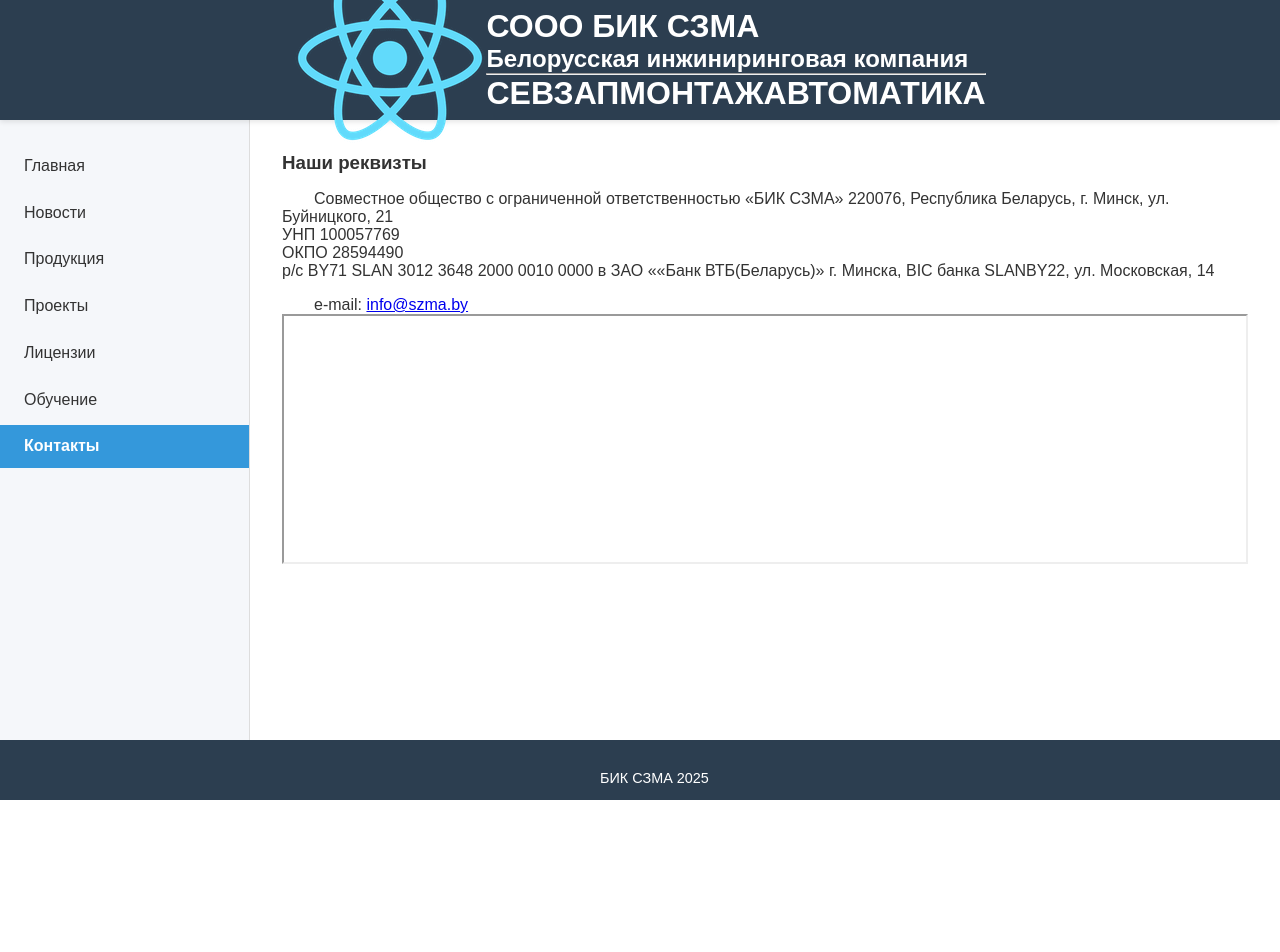
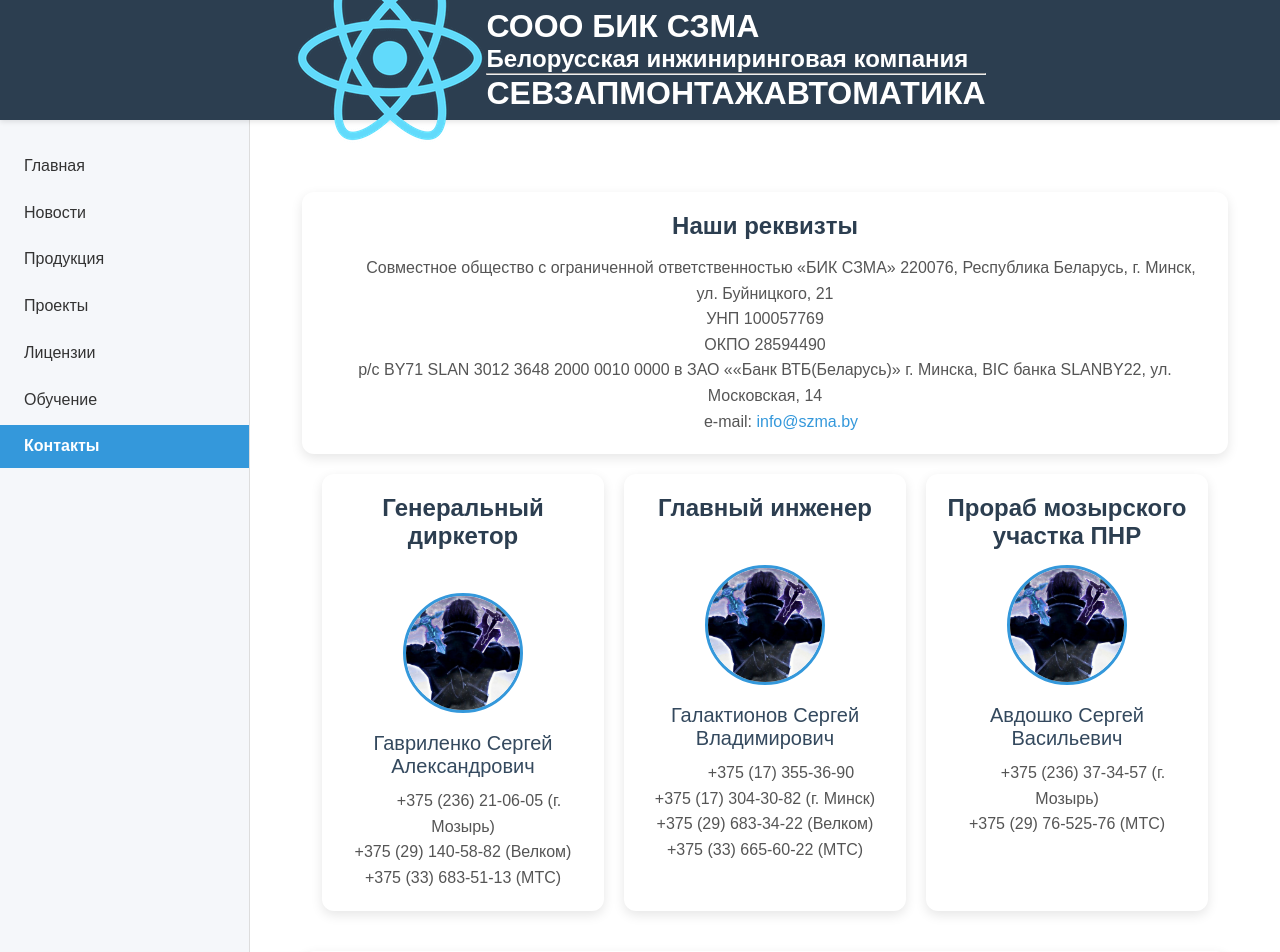
Before and after one commit to vanya-avdoshko/SZMA_site, a React (Create React App) app: page /contacts in a window 1280 px wide. Shown: the top 952 px of the page. Before the commit the page ends 800 px from the top, so only its background shows below. Built offline with nearby package versions, Linux system fonts and the light colour scheme.

Commit message:
feat: added employee cards and contact styles

```diff
--- a/src/components/ui/ContactsPageComponent/ContactsPage.jsx
+++ b/src/components/ui/ContactsPageComponent/ContactsPage.jsx
@@ -11,14 +11,38 @@ const ContactsPage = () => {
                     ОКПО 28594490<br/>
                     р/с BY71 SLAN 3012 3648 2000 0010 0000 в ЗАО ««Банк ВТБ(Беларусь)» г. Минска,<wbr/> BIC банка SLANBY22, ул. Московская, 14
                 </p>
+                <div className='mail'>
+                    <p>e-mail: <a href="mailto:info@szma.by">info@szma.by</a></p>
+                </div>
             </div>
 
-            <div className='mail'>
-                <p>e-mail: <a href="mailto:info@szma.by">info@szma.by</a></p>
+
+
+            <div className='important_positions'>
+                <div id="general_manager">
+                    <h3>Генеральный диркетор <br/><br/></h3>
+                    <img src="/images/kirito.jpg" alt="гендиректор"/>
+                    <h4 className='contacts_name'>Гавриленко Сергей Александрович</h4>
+                    <p className='phone_number'>+375 (236) 21-06-05 (г. Мозырь) <br/> +375 (29) 140-58-82 (Велком)<br/> +375 (33) 683-51-13 (МТС)</p>
+                </div>
+                <div id="chief_engineer">
+                    <h3>Главный инженер <br/><br/></h3>
+                    <img src="/images/kirito.jpg" alt="главинженер"/>
+                    <h4 className='contacts_name'>Галактионов Сергей Владимирович</h4>
+                    <p className='phone_number'>+375 (17) 355-36-90<br/> +375 (17) 304-30-82 (г. Минск)<br/>+375 (29) 683-34-22 (Велком)<br/> +375 (33) 665-60-22 (МТС)</p>
+                </div>
+                <div id="foreman">
+                    <h3>Прораб мозырского участка ПНР</h3>
+                    <img src="/images/kirito.jpg" alt="прораб"/>
+                    <h4 className='contacts_name'>Авдошко Сергей Васильевич</h4>
+                    <p className='phone_number'>+375 (236) 37-34-57 (г. Мозырь)<br/> +375 (29) 76-525-76 (МТС)</p>
+                </div>
             </div>
 
+
+
             <div className='mapContainer'>
-                <iframe title='szma_map' src="https://yandex.ru/map-widget/v1/?um=constructor%3A3d61fbf6dc2bef4a69123d3f8e00fcb301004a72da352405cef079d08b5d990e&amp;source=constructor" width="100%" height="250"></iframe>
+                <iframe title='szma_map' src="https://yandex.ru/map-widget/v1/?um=constructor%3A3d61fbf6dc2bef4a69123d3f8e00fcb301004a72da352405cef079d08b5d990e&amp;source=constructor" width="100%" height="250" loading='lazy'></iframe>
             </div>
 
         </div>
--- a/src/components/ui/ContactsPageComponent/contacts_page.css
+++ b/src/components/ui/ContactsPageComponent/contacts_page.css
@@ -1,5 +1,224 @@
+.important_positions {
+  display: flex;
+  flex-wrap: wrap;
+  justify-content: space-between;
+  gap: 20px;
+  padding: 20px;
+  max-width: 1200px;
+  margin: 0 auto;
+}
+
+#general_manager,
+#chief_engineer,
+#foreman {
+  flex: 1 1 calc(33.333% - 20px);
+  background-color: #ffffff;
+  border-radius: 12px;
+  box-shadow: 0 4px 12px rgba(0, 0, 0, 0.1);
+  padding: 20px;
+  text-align: center;
+  transition: transform 0.3s ease, box-shadow 0.3s ease;
+  min-width: 250px; /* Минимальная ширина для корректного отображения */
+}
+
+/* Эффект при наведении */
+#general_manager:hover,
+#chief_engineer:hover,
+#foreman:hover {
+  transform: translateY(-5px);
+  box-shadow: 0 6px 16px rgba(0, 0, 0, 0.15);
+}
+
+/* Заголовок должности */
+#general_manager h3,
+#chief_engineer h3,
+#foreman h3 {
+  font-size: 1.5rem;
+  color: #2c3e50;
+  margin-bottom: 15px;
+  font-weight: 600;
+}
+
+/* Стили для фотографий */
+#general_manager img,
+#chief_engineer img,
+#foreman img {
+  width: 120px;
+  height: 120px;
+  border-radius: 50%;
+  object-fit: cover;
+  border: 3px solid #3498db;
+  margin-bottom: 15px;
+}
+
+/* Имя сотрудника */
+.contacts_name {
+  font-size: 1.25rem;
+  color: #34495e;
+  margin-bottom: 10px;
+  font-weight: 500;
+}
+
+/* Номера телефонов */
+.phone_number {
+  font-size: 1rem;
+  color: #555;
+  line-height: 1.6;
+  margin: 0;
+}
+
+/* Анимация появления карточек */
+@keyframes fadeInUp {
+  from {
+    opacity: 0;
+    transform: translateY(20px);
+  }
+  to {
+    opacity: 1;
+    transform: translateY(0);
+  }
+}
+
+#general_manager,
+#chief_engineer,
+#foreman {
+  animation: fadeInUp 0.5s ease forwards;
+  opacity: 0;
+}
+
+#general_manager { animation-delay: 0.1s; }
+#chief_engineer { animation-delay: 0.2s; }
+#foreman { animation-delay: 0.3s; }
+
+/* @media (max-width: 1024px) {
+  #general_manager,
+  #chief_engineer,
+  #foreman {
+    flex: 1 1 calc(50% - 20px);
+  }
+}
+
+@media (max-width: 768px) {
+  #general_manager,
+  #chief_engineer,
+  #foreman {
+    flex: 1 1 100%;
+  }
+} */
+
+
+/* Контейнер для всей секции контактов */
+.contacts-content {
+  display: block;
+  justify-content: space-between;
+  gap: 20px;
+  padding: 20px;
+  max-width: 1200px;
+  margin: 0 auto;
+}
+
+/* Стили для карточек реквизитов, email и карты */
+.requisites,
 .mapContainer {
+  background-color: #ffffff;
+  border-radius: 12px;
+  box-shadow: 0 4px 12px rgba(0, 0, 0, 0.1);
+  padding: 20px;
+  margin-top: 20px;
+  text-align: center;
+  transition: transform 0.3s ease, box-shadow 0.3s ease;
+  min-width: 250px; /* Минимальная ширина для корректного отображения */
+}
+
+/* Эффект при наведении */
+.requisites:hover,
+.mapContainer:hover {
+  transform: translateY(-5px);
+  box-shadow: 0 6px 16px rgba(0, 0, 0, 0.15);
+}
+
+/* Заголовок в карточке реквизитов */
+.requisites h3 {
+  font-size: 1.5rem;
+  color: #2c3e50;
+  margin-bottom: 15px;
+  font-weight: 600;
+}
+
+/* Текст в карточке реквизитов */
+.requisites p {
+  font-size: 1rem;
+  color: #555;
+  line-height: 1.6;
+  margin: 0;
+}
+
+/* Стили для карточки email */
+.mail p {
+  font-size: 1rem;
+  color: #555;
+  line-height: 1.6;
+  margin: 0;
+}
+
+/* Стили для ссылки email */
+.mail a {
+  color: #3498db;
+  text-decoration: none;
+  font-weight: 500;
+  transition: color 0.3s ease;
+}
+
+.mail a:hover {
+  color: #2980b9;
+  text-decoration: underline;
+}
+
+/* Стили для карты */
+.mapContainer iframe {
   width: 100%;
   height: 250px;
-  position: relative;
+  border: none;
+  border-radius: 8px;
+  display: block;
 }
+
+/* Анимация появления карточек */
+@keyframes fadeInUp {
+  from {
+    opacity: 0;
+    transform: translateY(20px);
+  }
+  to {
+    opacity: 1;
+    transform: translateY(0);
+  }
+}
+
+.requisites,
+.mail,
+.mapContainer {
+  animation: fadeInUp 0.5s ease forwards;
+  opacity: 0;
+}
+
+.requisites { animation-delay: 0.1s; }
+.mail { animation-delay: 0.2s; }
+.mapContainer { animation-delay: 0.3s; }
+
+/* Адаптивность */
+@media (max-width: 1024px) {
+  .requisites,
+  .mail,
+  .mapContainer {
+    flex: 1 1 calc(50% - 20px); /* Две колонки */
+  }
+}
+
+@media (max-width: 768px) {
+  .requisites,
+  .mail,
+  .mapContainer {
+    flex: 1 1 100%; /* Одна колонка */
+  }
+}
```
